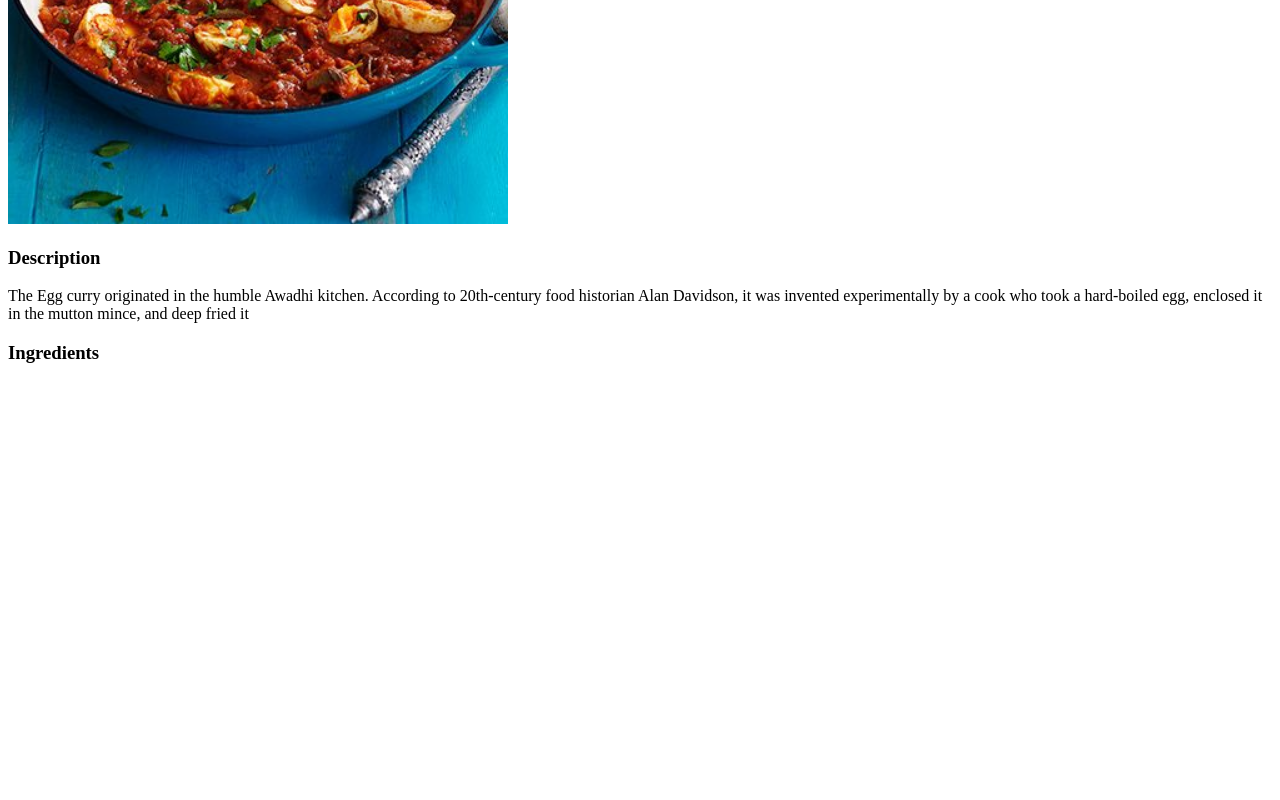
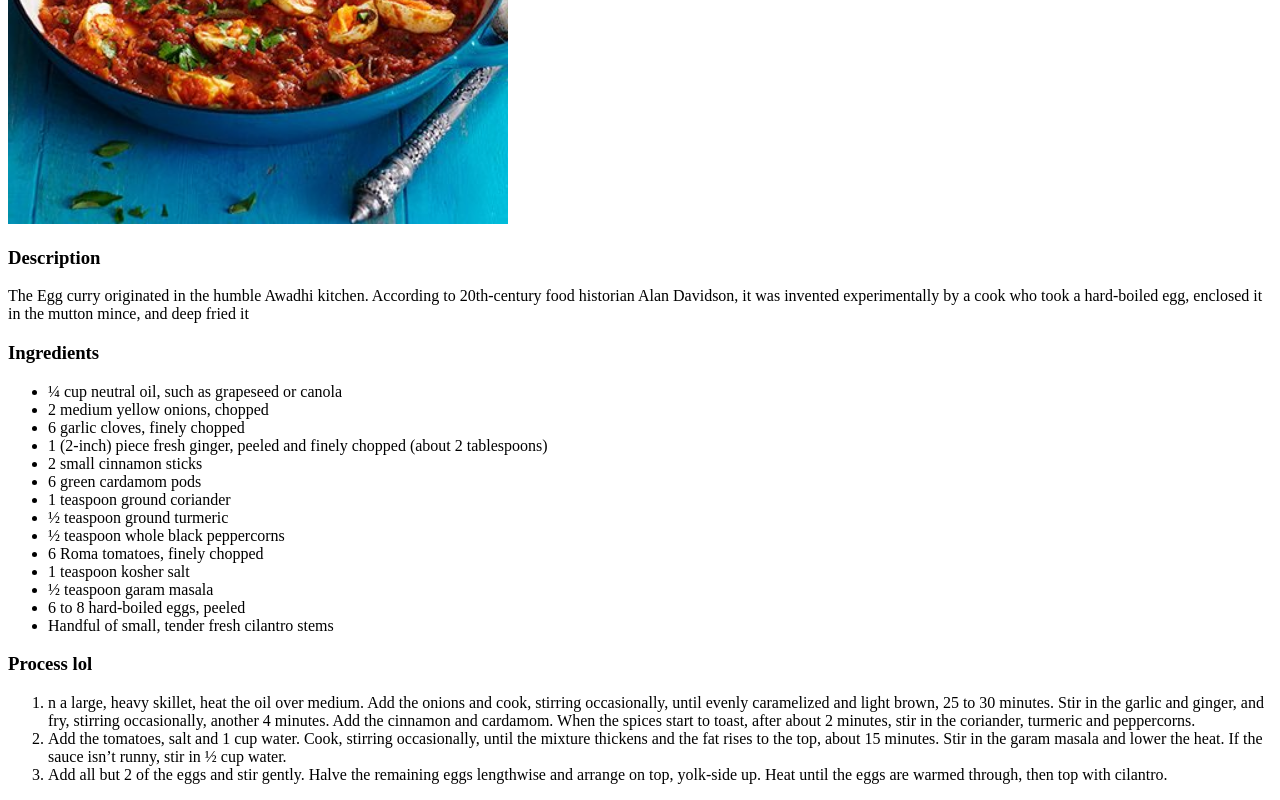
Before and after one commit to tejaswiid/odin-recipes, a plain HTML site: page recipes/eggcurry.html in a window 1280 px wide. Shown: the part 356-1156 px from the top of the page. Before the commit the page ends 800 px from the top, so only its background shows below. Drawn offline with Linux system fonts and the light colour scheme.

Commit message:
eggcurry updated

```diff
--- a/recipes/eggcurry.html
+++ b/recipes/eggcurry.html
@@ -18,6 +18,49 @@
     </p>
     <div>
       <h3>Ingredients</h3>
+      <ul>
+        <li>¼ cup neutral oil, such as grapeseed or canola</li>
+        <li>2 medium yellow onions, chopped</li>
+        <li>6 garlic cloves, finely chopped</li>
+        <li>
+          1 (2-inch) piece fresh ginger, peeled and finely chopped (about 2
+          tablespoons)
+        </li>
+        <li>2 small cinnamon sticks</li>
+        <li>6 green cardamom pods</li>
+        <li>1 teaspoon ground coriander</li>
+        <li>½ teaspoon ground turmeric</li>
+        <li>½ teaspoon whole black peppercorns</li>
+        <li>6 Roma tomatoes, finely chopped</li>
+        <li>1 teaspoon kosher salt</li>
+        <li>½ teaspoon garam masala</li>
+        <li>6 to 8 hard-boiled eggs, peeled</li>
+        <li>Handful of small, tender fresh cilantro stems</li>
+      </ul>
+    </div>
+    <div>
+      <h3>Process lol</h3>
+      <ol>
+        <li>
+          n a large, heavy skillet, heat the oil over medium. Add the onions and
+          cook, stirring occasionally, until evenly caramelized and light brown,
+          25 to 30 minutes. Stir in the garlic and ginger, and fry, stirring
+          occasionally, another 4 minutes. Add the cinnamon and cardamom. When
+          the spices start to toast, after about 2 minutes, stir in the
+          coriander, turmeric and peppercorns.
+        </li>
+        <li>
+          Add the tomatoes, salt and 1 cup water. Cook, stirring occasionally,
+          until the mixture thickens and the fat rises to the top, about 15
+          minutes. Stir in the garam masala and lower the heat. If the sauce
+          isn’t runny, stir in ½ cup water.
+        </li>
+        <li>
+          Add all but 2 of the eggs and stir gently. Halve the remaining eggs
+          lengthwise and arrange on top, yolk-side up. Heat until the eggs are
+          warmed through, then top with cilantro.
+        </li>
+      </ol>
     </div>
   </body>
 </html>
```
